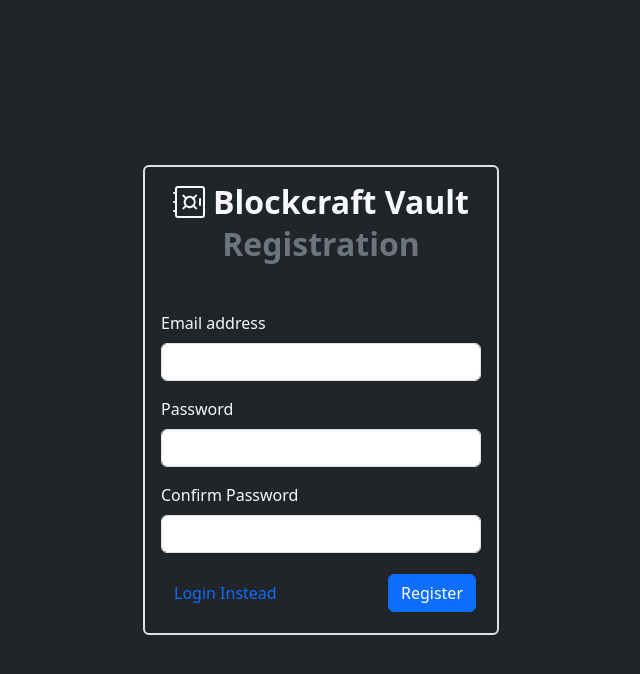
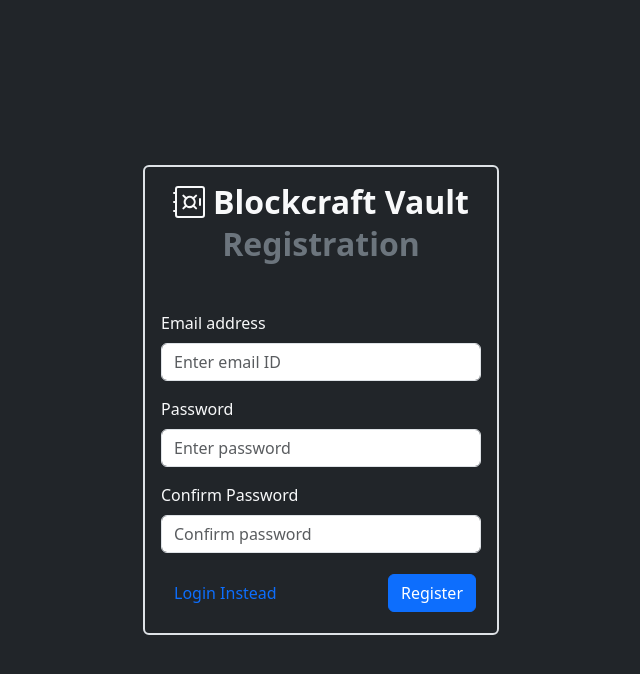
Before and after one commit to chrisallenarmbruster/blockcraft-vault, a React (Vite) app in the folder client/: page / in a window 1280 px wide. Both pictures are taken after a click on the button "Register Instead". Shown: the top 674 px of the page, without its empty margins (319-959 px from the left). Built offline with nearby package versions, Linux system fonts and the light colour scheme.

Commit message:
feat: generate new keypair

```diff
--- a/client/src/Components/AddressAdd.jsx
+++ b/client/src/Components/AddressAdd.jsx
@@ -97,6 +97,8 @@ function AddressAdd() {
                 type="text"
                 {...register("label")}
                 isInvalid={!!errors.label}
+                title="Type a friendly name for this contact."
+                placeholder="Type a friendly name for this contact"
               />
               <Form.Control.Feedback type="invalid">
                 {errors.label?.message}
@@ -109,8 +111,14 @@ function AddressAdd() {
                   type="text"
                   {...register("publicKey")}
                   isInvalid={!!errors.publicKey}
+                  placeholder="Type, paste or scan"
+                  title="Type or paste a public key, or scan a QR code."
                 />
-                <Button variant="outline-secondary" className="rounded-right">
+                <Button
+                  variant="outline-secondary"
+                  className="rounded-right"
+                  title="Click to scan QR code."
+                >
                   <QRCodeScanner onScanSuccess={handleScanSuccess} />
                 </Button>
                 <Form.Control.Feedback type="invalid">
--- a/client/src/Components/AddressUpdate.jsx
+++ b/client/src/Components/AddressUpdate.jsx
@@ -115,7 +115,10 @@ function AddressUpdate({ address }) {
                   {...register("publicKey")}
                   isInvalid={!!errors.publicKey}
                 />
-                <Button variant="outline-secondary rounded-right">
+                <Button
+                  variant="outline-secondary rounded-right"
+                  title="Click to scan a different QR code."
+                >
                   <QRCodeScanner onScanSuccess={handleScanSuccess} />
                 </Button>
                 <Form.Control.Feedback type="invalid">
--- a/client/src/Components/EntryAdd.jsx
+++ b/client/src/Components/EntryAdd.jsx
@@ -157,6 +157,8 @@ function EntryAdd({ show, handleClose }) {
                 isInvalid={!!errors.from}
                 onChange={handleFromSelectChange}
                 value={selectedFromOption}
+                placeholder="Select keypair to send from"
+                title="Select keypair to send from."
                 styles={{
                   control: (provided) => ({
                     ...provided,
@@ -207,6 +209,7 @@ function EntryAdd({ show, handleClose }) {
                   inputValue={toInputValue}
                   value={selectedToOption}
                   placeholder="Select contact, type key or scan"
+                  title="Select contact, type key or scan QR code to send to."
                   styles={{
                     control: (provided) => ({
                       ...provided,
@@ -235,6 +238,7 @@ function EntryAdd({ show, handleClose }) {
                 <Button
                   variant="outline-secondary"
                   className="flex-grow-0 rounded-right"
+                  title="Click to scan a QR code."
                 >
                   <QRCodeScanner onScanSuccess={handleScanSuccess} />
                 </Button>
@@ -256,6 +260,8 @@ function EntryAdd({ show, handleClose }) {
                 {...register("amount")}
                 isInvalid={!!errors.amount}
                 className="text-end"
+                placeholder="Enter numeric amount to send"
+                title="Enter numeric amount to send.      "
               />
               <Form.Control.Feedback type="invalid">
                 {errors.amount?.message}
--- a/client/src/Components/KeypairUpdate.jsx
+++ b/client/src/Components/KeypairUpdate.jsx
@@ -143,7 +143,10 @@ function KeypairUpdate({ keypair }) {
                   {...register("publicKey")}
                   isInvalid={!!errors.publicKey}
                 />
-                <Button variant="outline-secondary rounded-right">
+                <Button
+                  variant="outline-secondary rounded-right"
+                  title="Click to scan a different QR code."
+                >
                   <QRCodeScanner onScanSuccess={handleScanSuccess} />
                 </Button>
                 <Form.Control.Feedback type="invalid">
@@ -163,6 +166,7 @@ function KeypairUpdate({ keypair }) {
                 <Button
                   variant="outline-secondary rounded-right"
                   onClick={() => setShowPassword(!showPassword)}
+                  title="Click to toggle private key visibility."
                 >
                   {showPassword ? (
                     <BsEyeSlash className="text-light" />
--- a/client/src/Components/Login.jsx
+++ b/client/src/Components/Login.jsx
@@ -113,10 +113,18 @@ function Login() {
                 <Form.Control
                   type="text"
                   name="email"
-                  placeholder={mode === "login" ? 'try "demo@email.com"' : ""}
+                  placeholder={
+                    mode === "login" ? 'try "demo@email.com"' : "Enter email ID"
+                  }
                   {...register("email")}
                   isInvalid={!!errors.email}
                   tabIndex={1}
+                  title={
+                    mode === "login"
+                      ? "Enter your email ID to login or use 'demo@email.com' to test drive the app."
+                      : "Enter a valid email address to use as your login id.  This will be hashed before being sent to the server and stored." +
+                        " The server will never have access to your email address."
+                  }
                 />
                 <Form.Control.Feedback type="invalid">
                   {errors.email?.message}
@@ -128,10 +136,22 @@ function Login() {
                 <Form.Control
                   type="password"
                   name="password"
-                  placeholder={mode === "login" ? 'try "demo"' : ""}
+                  title={
+                    mode === "login"
+                      ? "Enter password.  If test driving the app with 'demo@email.com' use 'demo' as the password."
+                      : "Enter a password to use for login. This will be hashed before being sent to the server " +
+                        "and then hashed again by the server and stored. The server will never have access to to your password. " +
+                        "This password will be used to log you in and encrypt/decrpyt your data before sending it to " +
+                        "and after receiving it from the server. It is important to remember this password! " +
+                        "This is a zero-knowledge encryption app that prioritizes privacy, anonymity and security over convenience. " +
+                        "Your password cannot be recovered if lost. If you forget your password, you will need to register again and lose your data."
+                  }
+                  placeholder={
+                    mode === "login" ? 'try "demo"' : "Enter password"
+                  }
                   {...register("password")}
-                  required
                   tabIndex={2}
+                  isInvalid={!!errors.password}
                 />
                 <Form.Control.Feedback type="invalid">
                   {errors.password?.message}
@@ -144,10 +164,10 @@ function Login() {
                   <Form.Control
                     type="password"
                     name="confirmPassword"
-                    placeholder=""
+                    title="Re-enter the password you entered above to confirm it."
+                    placeholder="Confirm password"
                     {...register("confirmPassword")}
                     isInvalid={!!errors.confirmPassword}
-                    required
                     tabIndex={3}
                   />
                   <Form.Control.Feedback type="invalid">
```
Also changed, not shown: client/src/Components/KeypairAdd.jsx (+34 -2 lines).
